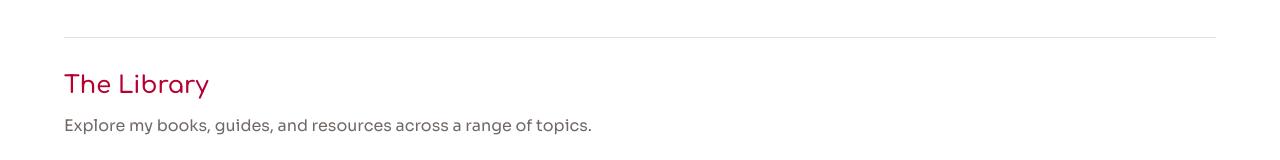
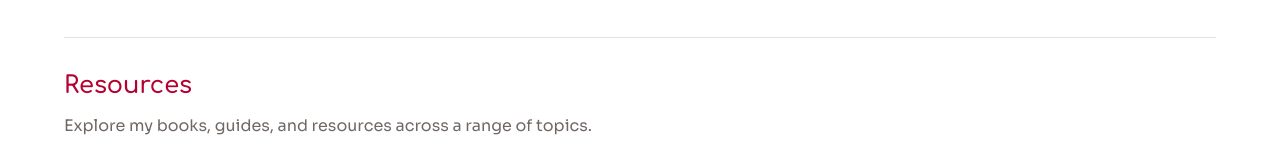
Before and after one commit to tolabuzz/Portfolio, a Next.js app: page / in a window 1280 px wide. Shown: the part 2234-2394 px from the top of the page. Built offline with nearby package versions, Linux system fonts and the light colour scheme; no server answers.

Commit message:
Rename Library headings to Resources

```diff
--- a/src/app/resources/page.tsx
+++ b/src/app/resources/page.tsx
@@ -17,7 +17,7 @@ export default function ResourcesPage() {
         <Container>
           <SectionHeading
             level="h1"
-            eyebrow="The Library"
+            eyebrow="Resources"
             title="Resources"
             description="A collection of my books, guides, and resources across a range of topics. Browse the collection and download a copy to keep."
           />
--- a/src/components/sections/BeyondWork.tsx
+++ b/src/components/sections/BeyondWork.tsx
@@ -24,7 +24,7 @@ export default function BeyondWork() {
           ))}
         </div>
         <div className="mt-12 border-t border-outline-variant/20 pt-8">
-          <h3 className="font-display text-headline-sm text-primary">The Library</h3>
+          <h3 className="font-display text-headline-sm text-primary">Resources</h3>
           <p className="mt-3 mb-6 max-w-2xl font-body text-body-md text-on-surface-variant">
             Explore my books, guides, and resources across a range of topics.
           </p>
```
